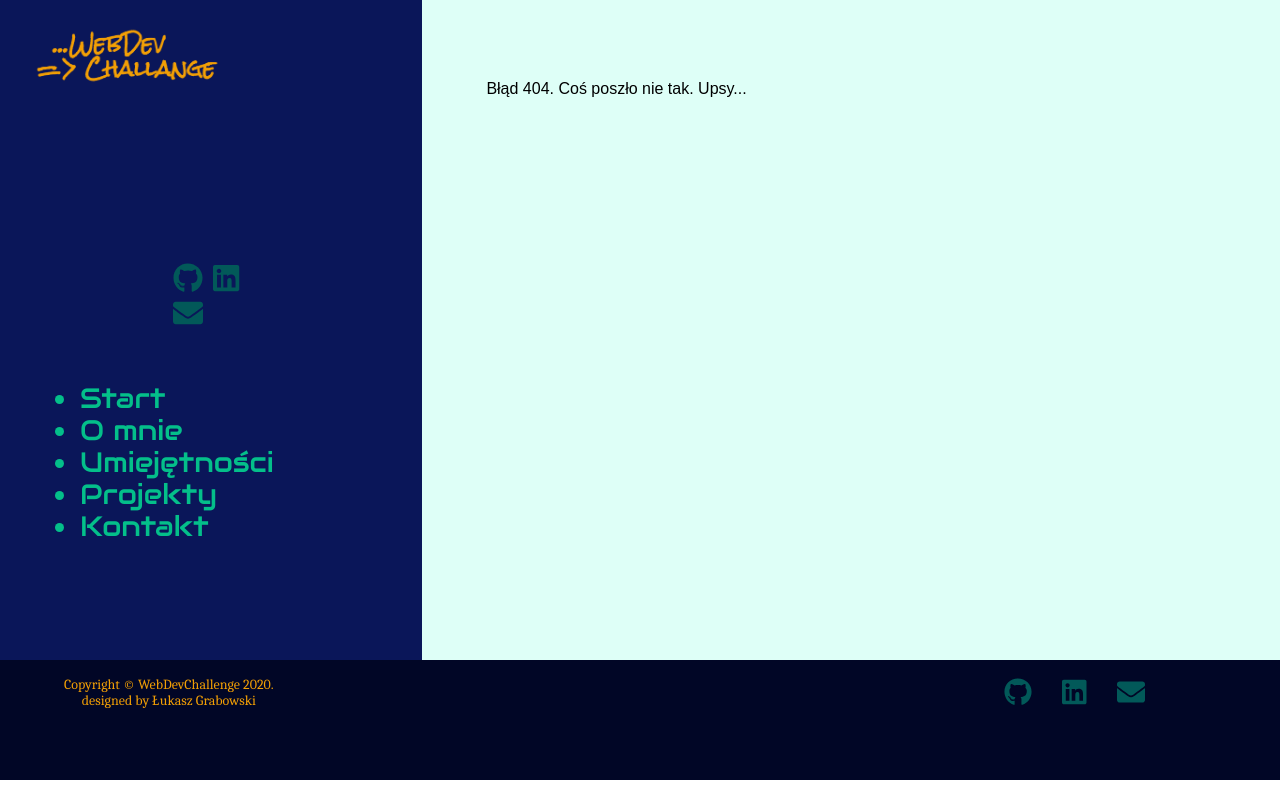
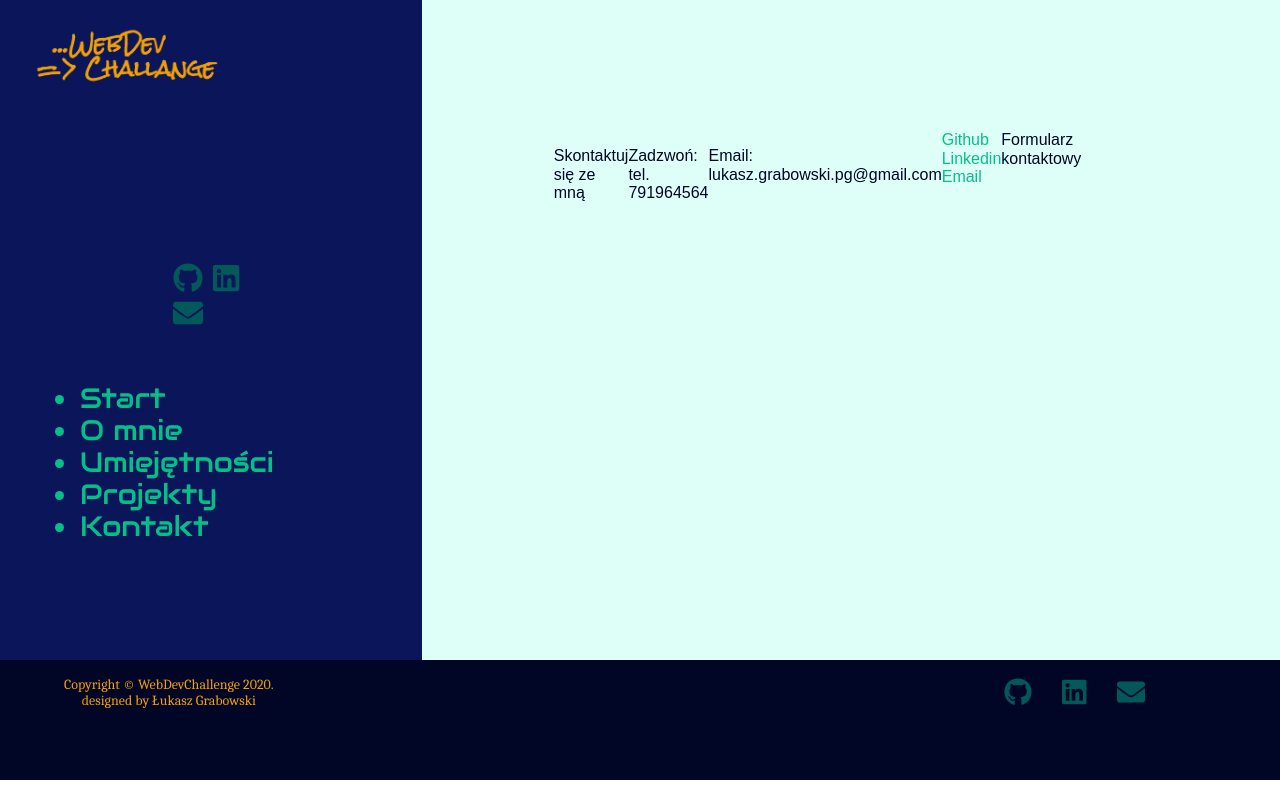
Before and after one commit to kasztaluki/portfolio, a React (Create React App) app: page /contact in a window 1280 px wide. Before the commit this address had no page. Built offline with nearby package versions, Linux system fonts and the light colour scheme.

Commit message:
Add routing to the website

```diff
--- a/package.json
+++ b/package.json
@@ -9,10 +9,11 @@
     "@fortawesome/free-solid-svg-icons": "^5.12.1",
     "@fortawesome/react-fontawesome": "^0.1.9",
     "bootstrap": "^4.4.1",
-    "node-sass": "^4.13.1",
+    "node-sass": "^4.14.1",
     "react": "^16.13.0",
     "react-bootstrap": "^1.0.0-beta.17",
     "react-dom": "^16.13.0",
+    "react-router": "^5.2.0",
     "react-scripts": "^3.4.0",
     "react-transition-group": "^4.3.0"
   },
--- a/src/components/layouts/Header.js
+++ b/src/components/layouts/Header.js
@@ -15,7 +15,7 @@ class Header extends Component {
   constructor(props) {
       super(props);
       this.state = {
-        openMenu: false
+        openMenu: false,
         // scroll: false
       };
     }
@@ -29,7 +29,7 @@ class Header extends Component {
     // }
 
     handleMenuClick = () => {
-      this.setState({ openMenu: !this.state.openMenu });
+      this.setState({ openMenu: !this.openMenu });
     };
 
     // handleScroll = event => {
@@ -99,13 +99,6 @@ class Header extends Component {
             <nav className={`menu${openMenu ? " menu--open" : ""}`}>
               <ul className="navigation_menu">{navigation}</ul>
             </nav>
-            {/* <nav className="">
-              <div>Start</div>
-              <div>O mnie</div>
-              <div>Umiejętności</div>
-              <div>Projekty</div>
-              <div>Kontakt</div>
-            </nav> */}
           </div>
         </div>
       </header>
--- a/src/components/layouts/Main.js
+++ b/src/components/layouts/Main.js
@@ -1,7 +1,7 @@
 /* eslint-disable react/prefer-stateless-function */
 import React, { Component } from "react";
 import { Switch, Route, withRouter } from "react-router-dom";
-import { TransitionGroup } from "react-transition-group";
+import { CSSTransition, TransitionGroup } from "react-transition-group";
 
 import "../../styles/layouts/Main.scss";
 
@@ -19,10 +19,15 @@ class Main extends Component {
   }
 
   render() {
-    const location = this.props;
+    const {location} = this.props;
 
     return (
       <TransitionGroup component="main" className="main">
+        <CSSTransition
+            key={location.key}
+            timeout={{ enter: 800, exit: 400 }}
+            classNames="fade"
+          >
           <div className="wrapper">
             <Switch location={location}>
                   <Route path="/" exact component={StartPage} />
@@ -30,9 +35,10 @@ class Main extends Component {
                   <Route path="/skills" exact component={SkillsPage} />
                   <Route path="/projects" exact component={ProjectsPage} />
                   <Route path="/contact" exact component={ContactPage} />
-              <Route component={NotFoundPage} />
+                  <Route path="/notfound" exact component={NotFoundPage} />
                 </Switch>
           </div>
+        </CSSTransition>
       </TransitionGroup>
     );
   }
--- a/src/components/pages/ContactPage.js
+++ b/src/components/pages/ContactPage.js
@@ -1,8 +1,9 @@
 import React from "react";
+import "../../styles/pages/ContactPage.scss";
 
 const ContactPage = () => {
   return (
-    <div>
+    <div className="contact">
       <div>
         <p>Skontaktuj się ze mną</p>
       </div>
--- a/src/components/pages/NotFoundPage.js
+++ b/src/components/pages/NotFoundPage.js
@@ -1,4 +1,5 @@
 import React from "react";
+
 import "../../styles/layouts/Footer.scss";
 
 const NotFoundPage = () => {
--- a/src/styles/layouts/Header.scss
+++ b/src/styles/layouts/Header.scss
@@ -42,6 +42,11 @@
                 font-size: $base-size * 2;
                 color: $color-text;
                 font-family: $font-menu;
+                .menu_item{
+                    &:hover {
+                        color: $color-text-title;
+                    }
+                }
             }
         }
     }
--- a/src/styles/layouts/Main.scss
+++ b/src/styles/layouts/Main.scss
@@ -7,15 +7,21 @@
     width: 67%;
     margin: 0;
     padding: 5%;
-    //position: relative;
+    position: relative;
     @include tablet-large {
       padding: 15px 0;
     }
   }
   .wrapper {
-    //position: absolute;
-    right: 0;
-    left: 0;
+    position: absolute;
+    display: inline-flex;
+    float: right;
+    background-color: $color-background-content;
+    width: 67%;
+    margin: 0;
+    padding: 5%;
+    // right: 0;
+    // left: 0;
     @include mobile-large {
       top: 180px;
     }
--- a/src/styles/pages/ContactPage.scss
+++ b/src/styles/pages/ContactPage.scss
@@ -0,0 +1,11 @@
+@import "../global.scss";
+
+.contact {
+    display: inline-flex;
+    float: right;
+    background-color: $color-background-content;
+    width: 67%;
+    margin: 0;
+    padding: 5%;
+    color: $color-background-menu;
+}
```
Also changed, not shown: 1 other file (tests, documents, lock files or other folders). Lines whose indentation alone changed are shown as unchanged.
